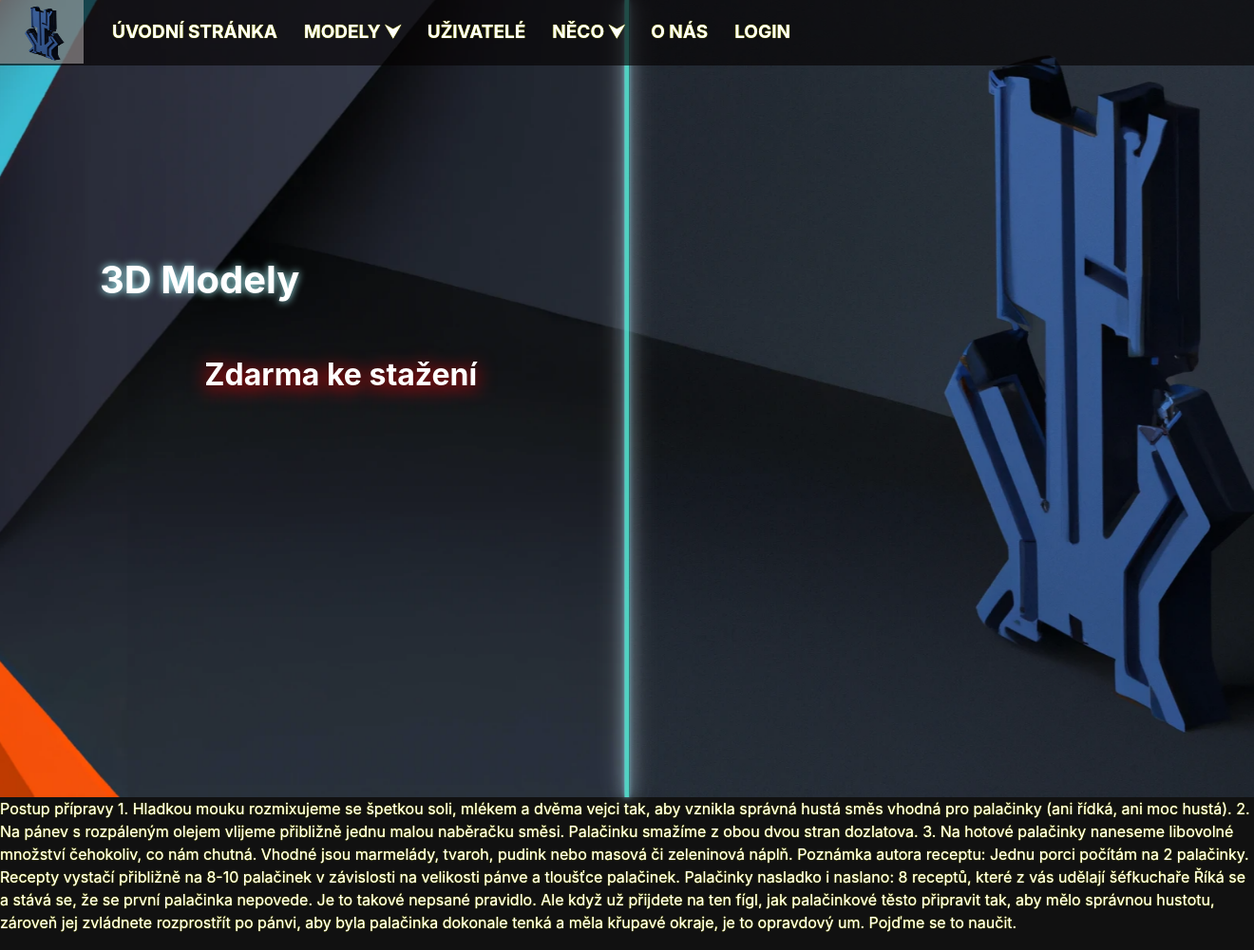
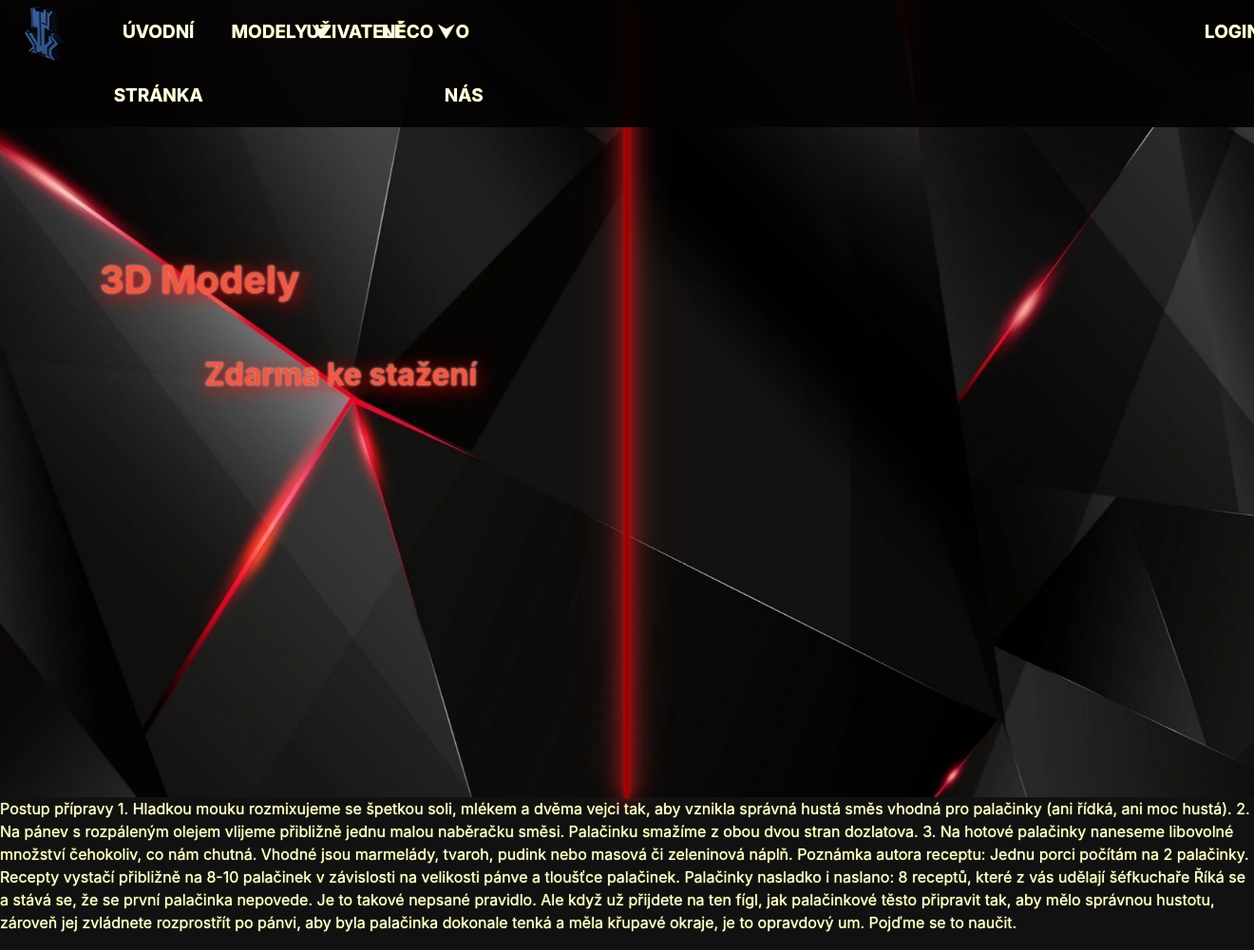
Before and after one commit to OndraVicha/zaverecny-projekt, a Django app: page /modelViewer/ in a window 1320 px wide. Shown: the top 1001 px of the page at 95% size. Run offline with Django 4.2, Linux system fonts and the light colour scheme; some libraries are stand-ins or nearby versions.

Commit message:
Úprava headeru

```diff
--- a/modelViewer/static/css/header.css
+++ b/modelViewer/static/css/header.css
@@ -1,5 +1,5 @@
 .header{
-    text-shadow: 0 3px 20px red;
+    text-shadow: 0 3px 20px red, 0 0 3px #ffffff;
     text-align: left;
 }
 
@@ -12,7 +12,7 @@
 
 .centered-text {
     font-weight: bold; /* Tučné písmo */
-    text-shadow: 0 0 8px #adfaff; /* Horizontální a vertikální stín, rozmazání a barva stínu */
+    text-shadow: 2px 3px 20px red,0 0 3px #ffffff; /* Horizontální a vertikální stín, rozmazání a barva stínu */
     margin-bottom: 250px;
 }
 
@@ -24,8 +24,8 @@
     transform: translateX(-50%); /* Center horizontally */
     width: 5px; /* Set the width of the line */
     height: 100%; /* Extend from top to bottom */
-    background: rgba(94, 255, 233, 0.79); /* Color of the line */
-    box-shadow: 0 0 5px rgba(152, 229, 255, 0.6), 0 0 15px rgba(188, 237, 253, 0.6), 0 0 25px rgba(236, 250, 253, 0.6), 0 0 40px rgba(255, 255, 255, 0.24); /* Neon-like box-shadow */
+    background: rgb(162, 0, 0); /* Color of the line */
+    box-shadow: 0 0 5px rgb(182, 29, 29), 0 0 15px rgb(243, 2, 2), 0 0 25px rgb(243, 56, 56), 0 0 40px rgb(245, 98, 98); /* Neon-like box-shadow */
 }
 
 @keyframes fadeRight {
@@ -54,7 +54,7 @@
     opacity: 0; /* Start with the element hidden */
     animation: fadeLeft 1s ease-in 1.5s forwards; /* Add an animation with a 1-second delay */
     font-weight: bold;
-    padding-top: 100px;
+    margin-top: 100px;
     margin-bottom: 150px;
     margin-left: -100px;
 }
--- a/modelViewer/static/css/navbar.css
+++ b/modelViewer/static/css/navbar.css
@@ -1,7 +1,6 @@
 #menu {
-  background: rgba(5, 3, 3, 0.64);
-  height: 69px;
-  line-height: 67px;
+  background: rgba(5, 3, 3, 0.95);
+  height: auto;
   padding: 0;
   margin: 0; /* Remove margin to stretch the navbar */
   text-decoration: none;
@@ -24,7 +23,7 @@
   position: fixed;
   top: 0;
   width: 100%;
-  background: rgba(0, 0, 0, 0.15);
+  background: rgba(0, 0, 0, 0.5);
   transition: background 1s;
   z-index: 998;
 }
@@ -42,6 +41,7 @@
   margin: 0;
   padding: 0;
   list-style: none;
+  text-align: center;
 }
 
 #menu ul {
@@ -52,6 +52,7 @@
   float: left;
   display: inline;
   position: relative;
+  font-size: 100%;
 }
 
 #menu a {
@@ -62,6 +63,7 @@
   color: #FFFFFF;
   font-size: 19px;
   text-transform: uppercase;
+  transition: color 0.7s, background 0.7s;
 }
 
 #menu a.dropdown-arrow:after {
@@ -69,9 +71,12 @@
   margin-left: 5px;
 }
 
-#menu li a:hover {
+#menu li a:not(.no-hover):hover {
   color: #ffffff;
-  background: rgba(196, 189, 189, 0.5);
+  background: rgba(129, 13, 13, 0.8);
+  font-size: 125%;
+  transition: font-size 0.5s;
+
 }
 
 #menu input {
@@ -99,32 +104,36 @@
 }
 
 #menu ul.sub-menus {
-  height: auto;
   overflow: hidden;
   width: 170px;
-  background: #aaf2fc;
+  background: rgba(5, 3, 3, 0.5);
   position: absolute;
   z-index: 1;
-  display: none;
+  max-height: 0; /* Set the initial max-height to 0 */
+  display: block; /* Change to 'block' so the initial state is displayed */
+  transition: max-height 0.3s ease; /* Add this line for smooth transition */
 }
 
 #menu ul.sub-menus li {
   display: block;
   width: 100%;
+
 }
 
 #menu ul.sub-menus a {
-  color: #050303;
+  color: #ffffff;
   font-size: 16px;
 }
 
 #menu li:hover ul.sub-menus {
   display: block;
+  max-height: 300px; /* Set the desired maximum height */
 }
 
 #menu ul.sub-menus a:hover {
-  background: #F2F2F2;
-  color: #444444;
+  background: #4b0f0f;
+  color: #ffffff;
+   max-height: 300px; /* Set the desired maximum height */
 }
 
 .fade-in-from-top {
--- a/modelViewer/static/js/navbar.js
+++ b/modelViewer/static/js/navbar.js
@@ -13,8 +13,11 @@ window.addEventListener('scroll', function () {
 
   if (offset > 0) {
     menuWrapper.classList.add('fixed');
+    document.getElementById('menu').style.background = 'rgba(5, 3, 3, 0.7)';
   } else {
     menuWrapper.classList.remove('fixed');
+    document.getElementById('menu').style.background = 'rgba(5, 3, 3, 0.95)';
+
   }
 });
 
--- a/modelViewer/templates/frontpage/header.html
+++ b/modelViewer/templates/frontpage/header.html
@@ -1,12 +1,12 @@
 {% load static %}
 <style>
 .header {
-    background-image: url("{% static 'img/header.png' %}");
+    background-image: url("{% static 'img/background2.png' %}");
     background-position: center;
     background-size: cover;
     background-repeat: no-repeat;
     background-attachment: scroll;
-    color: #FFFFFF;
+    color: #F05941;
     opacity: 1;
     animation: fadeRight 1s forwards;
     position: relative;
--- a/modelViewer/templates/frontpage/navbar.html
+++ b/modelViewer/templates/frontpage/navbar.html
@@ -4,12 +4,12 @@
         <nav id='menu'>
           <ul>
               <li>
-               <a class="navbar-brand" href="">
+               <a class="navbar-brand no-hover">
                     <img class="logo" src="{% static 'img/logo-background.png' %}" alt="Logo" height="60px" width="60px">
                </a>
               </li>
-            <li><a href=''>Úvodní stránka</a></li>
-            <li><a class='dropdown-arrow' href=''>Modely</a>
+            <li style="width: 9.5%;"><a href=''>Úvodní stránka</a></li>
+            <li style="width: 6%;"><a class='dropdown-arrow' href=''>Modely</a>
               <ul class='sub-menus'>
                 <li><a href=''>Téma 1</a></li>
                 <li><a href=''>Téma 2</a></li>
@@ -17,16 +17,16 @@
                 <li><a href=''>Téma 4</a></li>
               </ul>
             </li>
-            <li><a href=''>Uživatelé</a></li>
-            <li><a class='dropdown-arrow' href=''>Něco</a>
+            <li style="width: 6%;"><a href=''>Uživatelé</a></li>
+            <li style="width: 5%;"><a class='dropdown-arrow' href=''>Něco</a>
               <ul class='sub-menus'>
                 <li><a href=''>Něco 1</a></li>
                 <li><a href=''>Něco 2</a></li>
                 <li><a href=''>Něco 3</a></li>
               </ul>
             </li>
-            <li><a href=''>O nás</a></li>
-            <li id="register-link"> {% include 'user/register.html' %}</li>
+            <li style="width: 5%;"><a href=''>O nás</a></li>
+            <li style="float:right; width: 5%;" id="register-link"> {% include 'user/register.html' %}</li>
           </ul>
         </nav>
     </div>
--- a/modelViewer/templates/user/register.html
+++ b/modelViewer/templates/user/register.html
@@ -1,4 +1,3 @@
-
 {% if request.user.is_authenticated %}
   <p>{{ request.user.username }}</p>
   <a href="{% url 'logout' %}">Logout</a>
--- a/requirements.txt
+++ b/requirements.txt
@@ -1,6 +1,12 @@
 Django==4.2.6
 asgiref==3.7.2
+loginform==1.2.0
+lxml==4.9.3
+mysqlclient==2.2.0
+pip==23.3.1
+setuptools==65.5.1
 sqlparse==0.4.4
 typing-extensions==4.8.0
 tzdata==2023.3
 views==0.3
+wheel==0.38.4
```
Also changed, not shown: modelViewer/static/img/background.png (added), modelViewer/static/img/background2.png (added).
